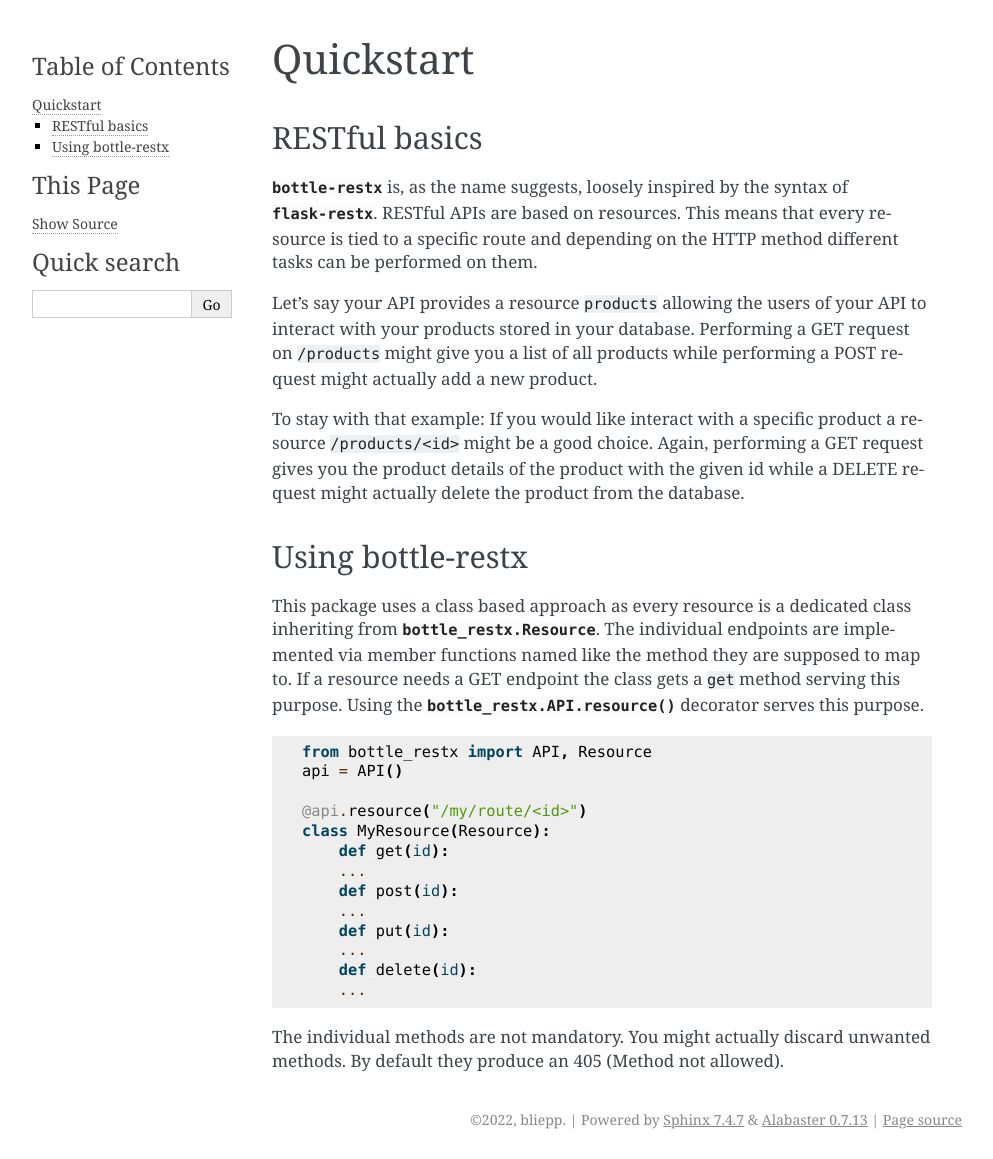
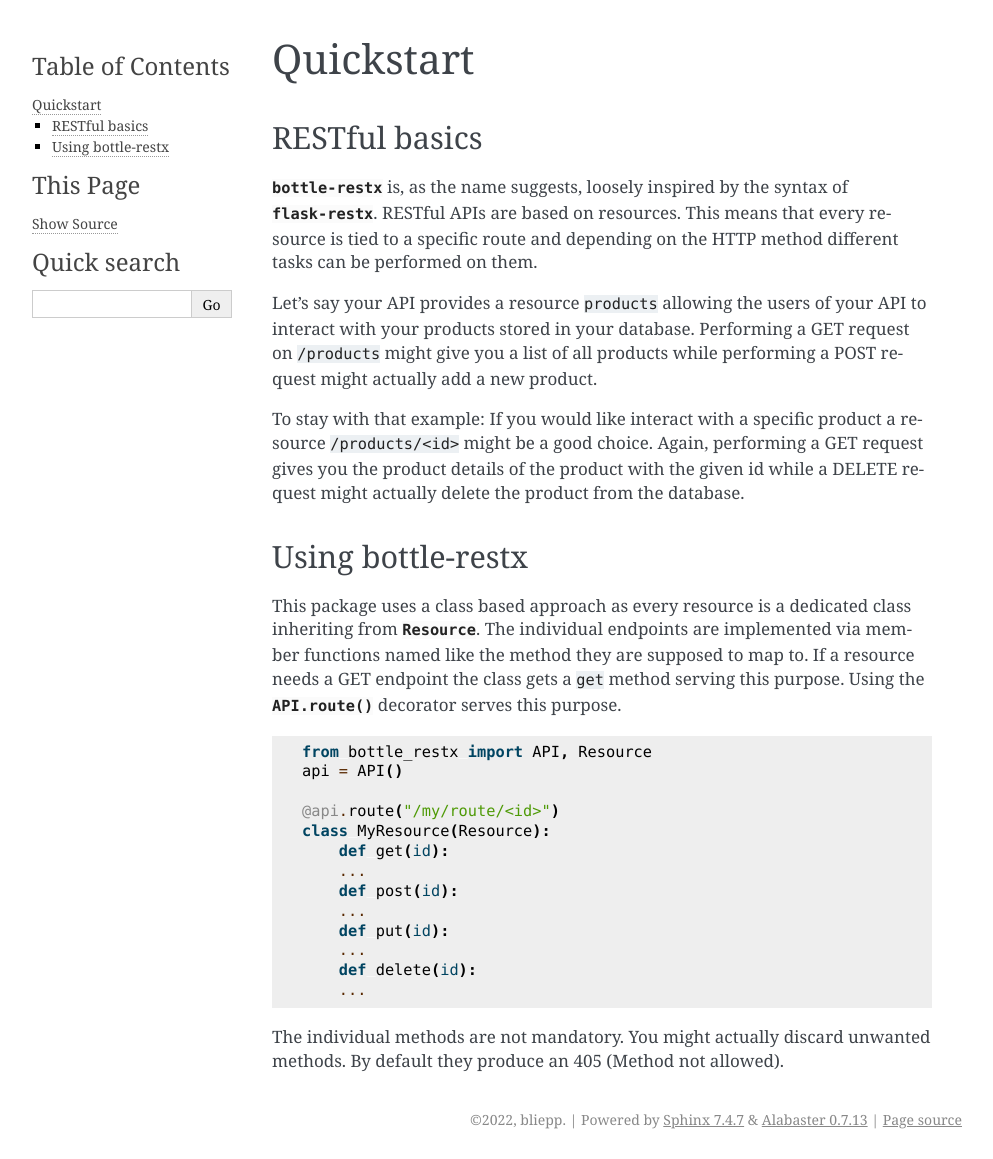
Before and after one commit to bliepp/bottle-restx, a Sphinx documentation site: the page built from docs/quickstart.rst, in a window 1280 px wide. Shown: the whole page, without its empty margins (148-1141 px from the left). Built offline with Sphinx 7.4.7, drawn with Linux system fonts in a browser that asks for light colours.

Commit message:
Improve docs

```diff
--- a/docs/api.rst
+++ b/docs/api.rst
@@ -1,7 +1,7 @@
+.. currentmodule:: bottle_restx
+
 API
 ===
-
-.. currentmodule:: bottle_restx
 
 Core
 ----
--- a/docs/quickstart.rst
+++ b/docs/quickstart.rst
@@ -26,11 +28,11 @@
 ------------------
 
 This package uses a class based approach as every resource is a
-dedicated class inheriting from :class:`bottle_restx.Resource`.
+dedicated class inheriting from :class:`Resource`.
 The individual endpoints are implemented via member functions named
 like the method they are supposed to map to. If a resource needs a GET
 endpoint the class gets a :code:`get` method serving this purpose.
-Using the :meth:`bottle_restx.API.resource` decorator serves this
+Using the :meth:`API.route` decorator serves this
 purpose.
 
 .. code-block::
@@ -38,7 +40,7 @@
     from bottle_restx import API, Resource
     api = API()
 
-    @api.resource("/my/route/<id>")
+    @api.route("/my/route/<id>")
     class MyResource(Resource):
         def get(id):
         ...
```
Also changed, not shown: other parts of docs/quickstart.rst (+2 -0 lines), 1 other file.
